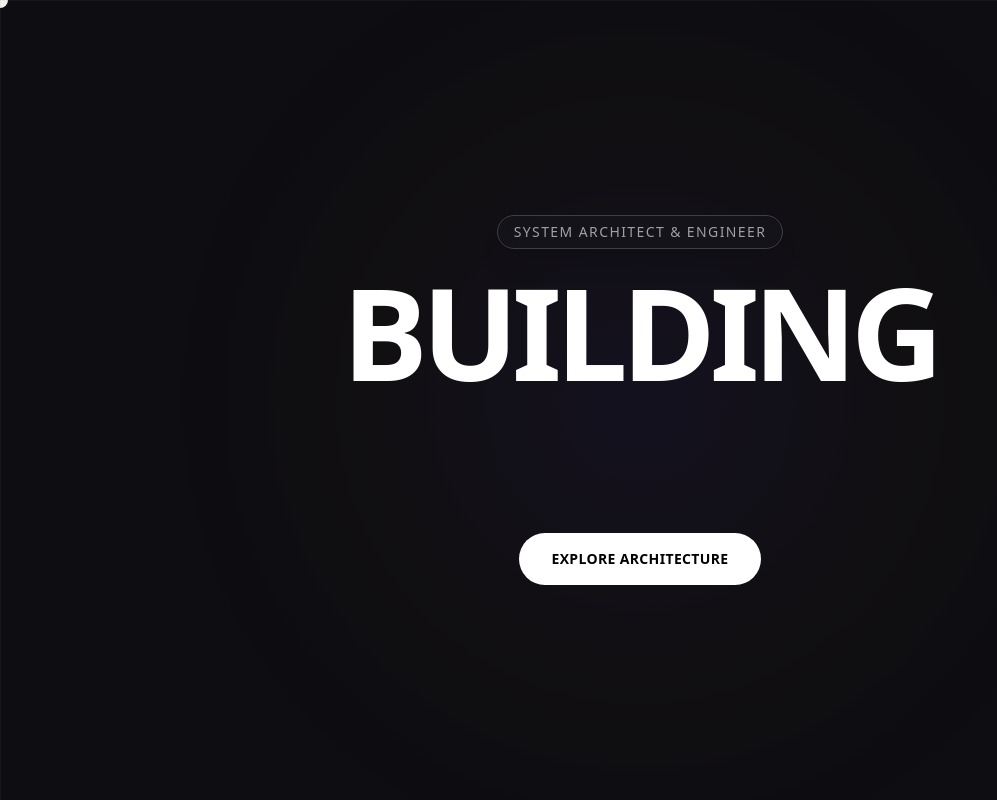
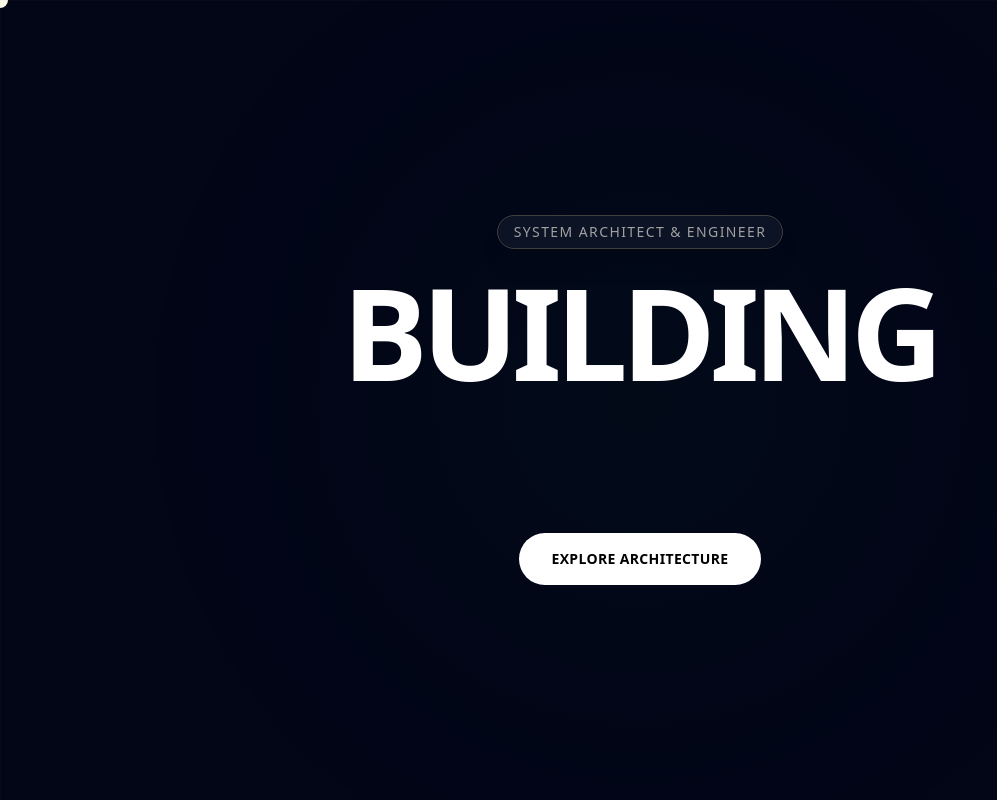
Before and after one commit to DPanvish/Portfolio-Scroll, a Next.js app: page / in a window 1280 px wide. Shown: the top 800 px of the page, without its empty margins (0-997 px from the left). Built offline with nearby package versions, Linux system fonts and the light colour scheme; no server answers.

Commit message:
feat: UI/UX updates

```diff
--- a/app/globals.css
+++ b/app/globals.css
@@ -3,24 +3,25 @@
 @import "tailwindcss";
 
 @theme {
-  --color-accent-primary: #8b5cf6;
-  --color-accent-secondary: #f59e0b;
-  --color-surface: #15151b;
+  --color-accent-primary: #22C55E;
+  --color-accent-secondary: #10B981;
+  --color-surface: #0F172A;
+  --color-border: #1E293B;
   --font-sans: var(--font-inter);
 }
 
 @layer base {
   html, body {
-    background-color: #0d0d12;
-    color: #fafafa;
+    background-color: #020617;
+    color: #F8FAFC;
 
     scrollbar-width: none;
     -ms-overflow-style: none;
 
     background-image:
-      linear-gradient(to right, rgba(255, 255, 255, 0.04) 1px, transparent 1px),
-      linear-gradient(to bottom, rgba(255, 255, 255, 0.04) 1px, transparent 1px);
-    background-size: 60px 60px;
+      linear-gradient(to right, rgba(255, 255, 255, 0.02) 1px, transparent 1px),
+      linear-gradient(to bottom, rgba(255, 255, 255, 0.02) 1px, transparent 1px);
+    background-size: 80px 80px;
     background-position: center center;
     background-attachment: fixed;
   }
--- a/components/About.tsx
+++ b/components/About.tsx
@@ -84,7 +84,7 @@ export default function About() {
   return (
     <section ref={containerRef} className="relative h-screen w-full flex items-center overflow-hidden border-t border-neutral-900/50 bg-background">
 
-      <div className="absolute top-[-20%] left-[-10%] w-[60vw] h-[60vw] rounded-full bg-accent-secondary/5 blur-[120px] pointer-events-none transform-gpu" />
+      <div className="absolute top-[-20%] left-[-10%] w-[60vw] h-[60vw] rounded-full bg-accent-primary/5 blur-[120px] pointer-events-none transform-gpu" />
 
       <div className="w-full max-w-7xl mx-auto px-6 md:px-12 lg:px-24 flex flex-col-reverse lg:flex-row items-center justify-between gap-12 lg:gap-24 z-10">
 
@@ -104,7 +104,7 @@ export default function About() {
 
           <div className="flex flex-wrap gap-3">
              {about.skills?.map((skill: string, index: number) => (
-               <span key={index} className="px-4 py-2 rounded-full border border-neutral-700 bg-surface/50 text-neutral-300 text-xs tracking-wider uppercase">
+               <span key={index} className="px-4 py-2 rounded-full border border-neutral-700 bg-surface/50 text-neutral-300 text-xs tracking-wider uppercase hover:border-accent-primary hover:text-white hover:shadow-[0_0_15px_rgba(34,197,94,0.2)] transition-all duration-300 cursor-default">
                  {skill}
                </span>
              ))}
--- a/components/Contact.tsx
+++ b/components/Contact.tsx
@@ -17,7 +17,7 @@ export default function Contact() {
           <div>
             <a
               href="mailto:hello@yourdomain.com"
-              className="text-[10vw] md:text-[7vw] font-black uppercase tracking-tighter text-white hover:text-accent-secondary transition-colors duration-500 cursor-pointer block leading-[0.85]"
+              className="text-[10vw] md:text-[7vw] font-black uppercase tracking-tighter text-white hover:text-accent-primary hover:text-glow transition-all duration-500 cursor-pointer block leading-[0.85]"
             >
               Let's Build
               <br />
@@ -59,7 +59,7 @@ export default function Contact() {
                 <Magnetic>
                   <button
                     type="submit"
-                    className="px-8 py-3 rounded-full bg-white text-black font-semibold tracking-wide text-sm uppercase hover:bg-neutral-200 transition-colors cursor-pointer"
+                    className="px-8 py-3 rounded-full bg-white text-black font-semibold tracking-wide text-sm uppercase hover:bg-accent-primary hover:shadow-[0_0_30px_rgba(34,197,94,0.4)] transition-all duration-300 cursor-pointer"
                   >
                     Send Request
                   </button>
--- a/components/Experience.tsx
+++ b/components/Experience.tsx
@@ -67,7 +67,7 @@ export default function Experience() {
           {experience?.map((job: any) => (
             <div key={job._id} className="timeline-item relative group opacity-0">
               {/* Timeline Node */}
-              <div className="absolute -left-[41px] md:-left-[57px] top-1 w-4 h-4 rounded-full border-2 border-background bg-neutral-700 group-hover:bg-accent-primary group-hover:shadow-[0_0_15px_rgba(var(--accent-primary),0.5)] transition-all duration-500" />
+              <div className="absolute -left-[41px] md:-left-[57px] top-1 w-4 h-4 rounded-full border-2 border-background bg-neutral-700 group-hover:bg-accent-primary group-hover:shadow-[0_0_15px_rgba(34,197,94,0.5)] transition-all duration-500" />
 
               <div className="flex flex-col md:flex-row md:items-baseline gap-2 md:gap-4 mb-4">
                 <h3 className="text-2xl md:text-3xl font-medium tracking-tight text-neutral-100 group-hover:text-white transition-colors">
@@ -78,7 +78,7 @@ export default function Experience() {
                 </span>
               </div>
 
-              <div className="inline-block px-3 py-1 mb-6 border border-neutral-800 bg-neutral-900/50 rounded-full text-xs tracking-widest text-neutral-400 uppercase">
+              <div className="inline-block px-3 py-1 mb-6 border border-neutral-800 bg-neutral-900/50 rounded-full text-xs tracking-widest text-neutral-400 uppercase group-hover:border-accent-primary group-hover:text-white transition-all duration-300">
                 {job.period}
               </div>
 
--- a/components/Hero.tsx
+++ b/components/Hero.tsx
@@ -47,7 +47,7 @@ export default function Hero() {
         <div
           className="w-[100vw] h-[100vw] max-w-[1000px] max-h-[1000px] opacity-20"
           style={{
-            background: 'radial-gradient(circle, rgba(139,92,246,0.3) 0%, rgba(245,158,11,0.1) 40%, rgba(0,0,0,0) 70%)',
+            background: 'radial-gradient(circle, rgba(34,197,94,0.15) 0%, rgba(15,23,42,0.4) 40%, rgba(0,0,0,0) 70%)',
             transform: 'translateZ(0)'
           }}
         />
@@ -78,7 +78,7 @@ export default function Hero() {
           if (el) gsap.to(el, { opacity: 1, y: 0, duration: 1, delay: 1.5, ease: "power3.out" });
         }}>
           <Magnetic>
-            <button className="px-8 py-4 rounded-full bg-white text-black font-semibold tracking-wide text-sm uppercase hover:bg-neutral-200 transition-colors cursor-pointer">
+            <button className="px-8 py-4 rounded-full bg-white text-black font-semibold tracking-wide text-sm uppercase hover:bg-accent-primary hover:shadow-[0_0_30px_rgba(34,197,94,0.4)] transition-all duration-300 cursor-pointer">
               Explore Architecture
             </button>
           </Magnetic>
```
Also changed, not shown: components/Projects.tsx (+4 -4 lines).
